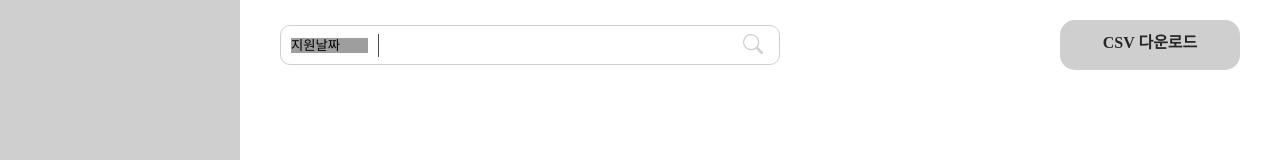
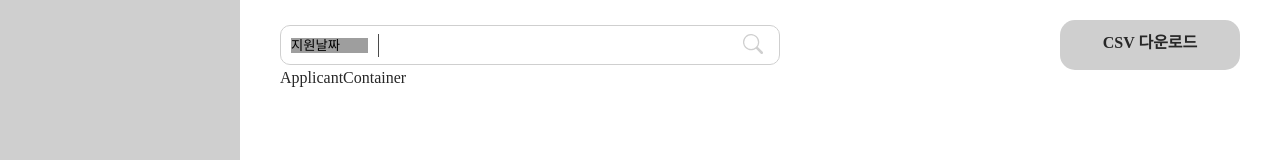
Before and after one commit to wanted-group-4/wanted-group-4-snplab, a React (Create React App) app: page /admin in a window 1280 px wide. Shown: the part 158-318 px from the top of the page. Built offline with nearby package versions, Linux system fonts and the light colour scheme; grey boxes are pictures that could not be loaded.

Commit message:
feat: applicant 컴포넌트 admin 페이지에 연결

```diff
--- /dev/null
+++ b/src/components/applicant/ApplicantContainer.tsx
@@ -0,0 +1,7 @@
+import React from 'react';
+
+function ApplicantContainer() {
+  return <div>ApplicantContainer</div>;
+}
+
+export default ApplicantContainer;
--- /dev/null
+++ b/src/components/applicant/index.ts
@@ -0,0 +1,2 @@
+export { default as ApplcantContainer } from './ApplicantContainer';
+export { default as ApplicantList } from './ApplicantList';
--- a/src/pages/Admin.tsx
+++ b/src/pages/Admin.tsx
@@ -4,8 +4,11 @@ import styled from 'styled-components';
 import Search from '@src/components/admin/search/Search';
 import Download from '@src/components/admin/Download';
 
+import ApplicantContainer from '@src/components/applicant/ApplicantContainer';
+
 export default function Admin() {
   return (
+    <>
       <AdminContainer>
         <Title>AI 학습용 교통 데이터 수집을 위한 크라우드 워커 지원 현황</Title>
         <Wrap>
@@ -13,6 +16,8 @@ export default function Admin() {
           <Download />
         </Wrap>
       </AdminContainer>
+      <ApplicantContainer />
+    </>
   );
 }
 
```
Also changed, not shown: src/components/applicant/ApplicantList.tsx (added, +7 -0 lines). Lines whose indentation alone changed are shown as unchanged.
